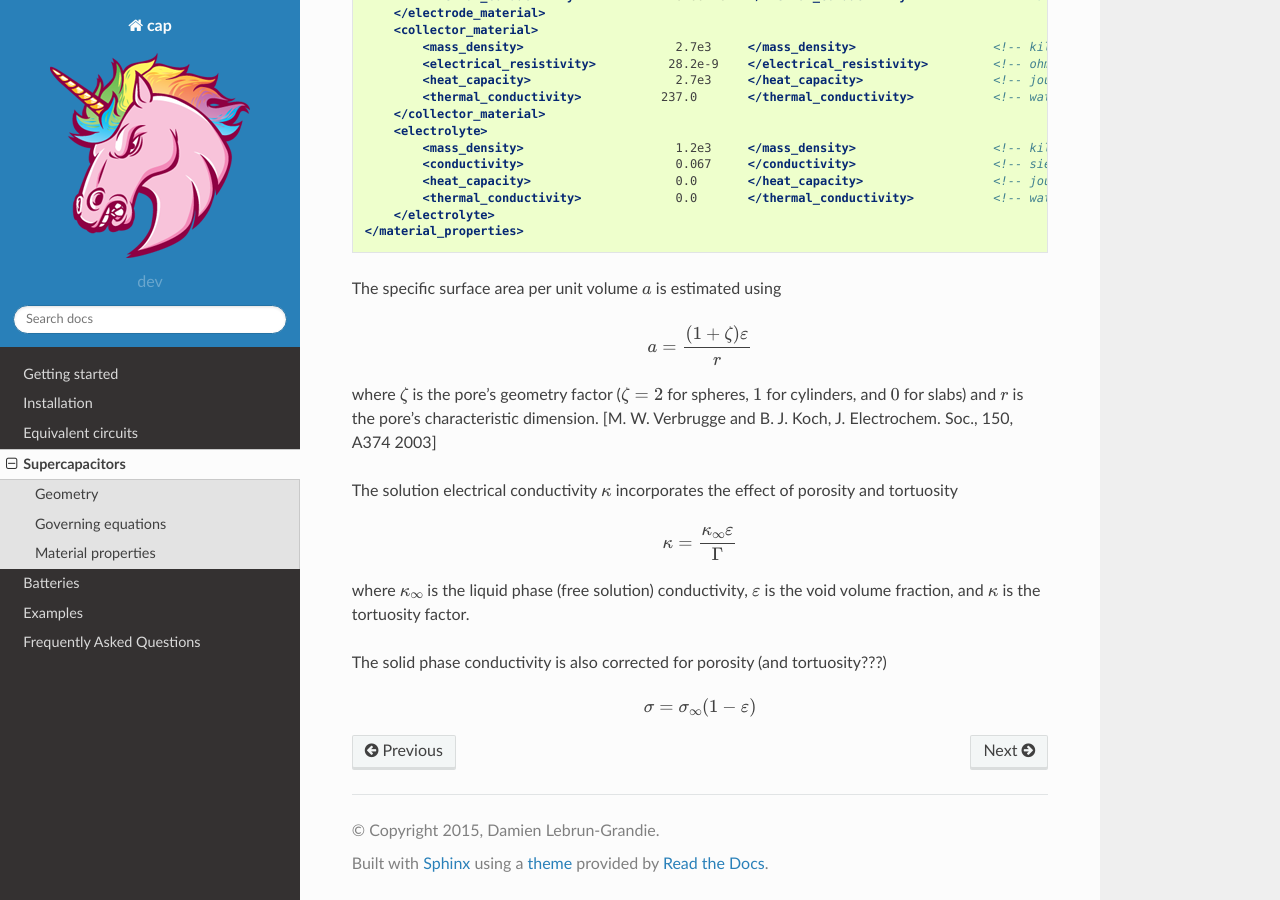
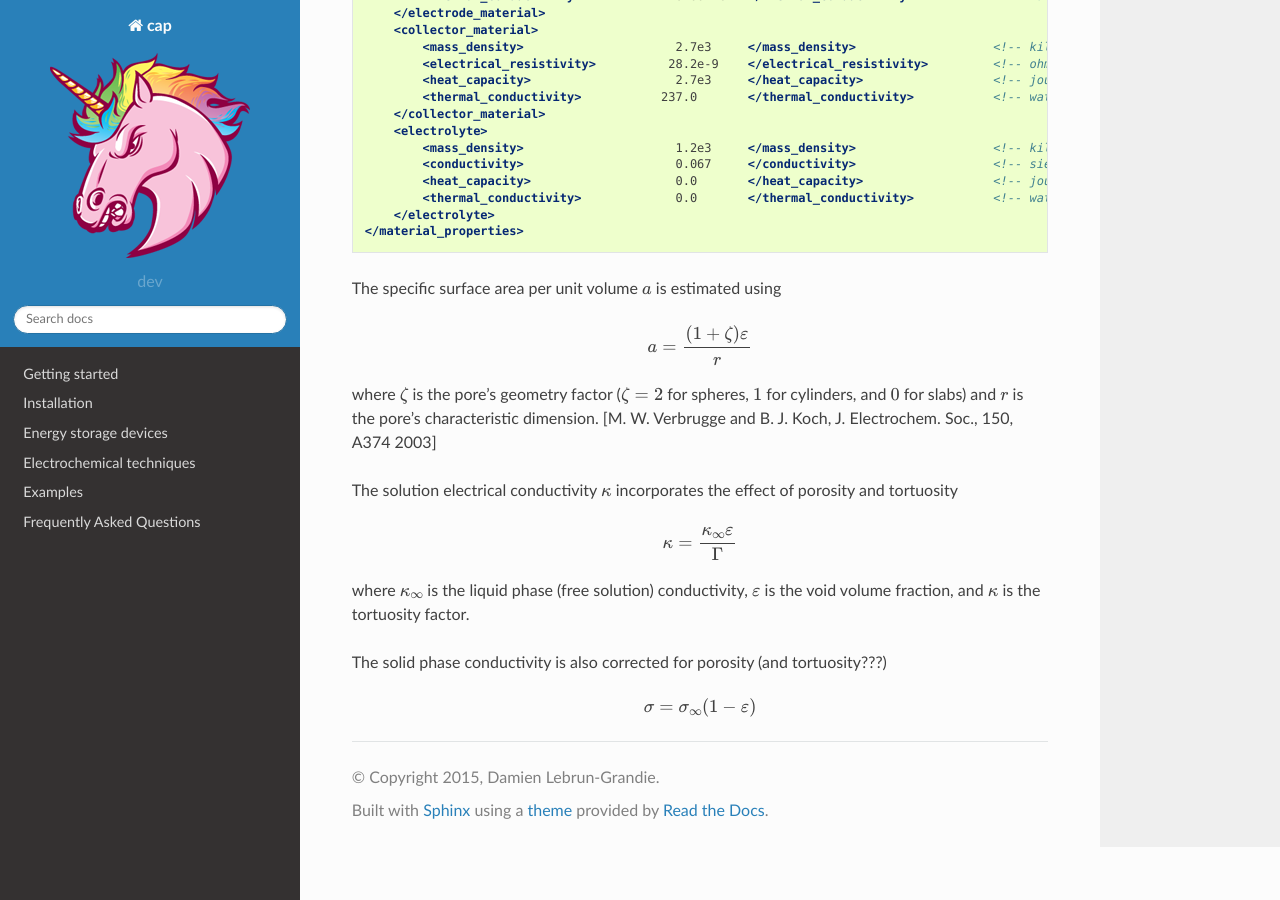
Before and after one commit to ORNL-CEES/Cap, a Sphinx documentation site: the page built from docs/source/super_capacitor.rst, in a window 1280 px wide and 900 px high, scrolled down 3728 px. Built offline with Sphinx 7.4.7 and the Read the Docs theme 2.0.0, drawn with Linux system fonts in a browser that asks for light colours; formulas are drawn with MathJax 3.

Commit message:
update docs (rearrange and add cv)

```diff
--- a/docs/source/battery.rst
+++ b/docs/source/battery.rst
@@ -1,4 +1,4 @@
 Batteries
-=========
+---------
 
 NOT IMPLEMENTED
--- /dev/null
+++ b/docs/source/energy_storage_devices.rst
@@ -0,0 +1,8 @@
+Energy storage devices
+======================
+
+.. include:: equivalent_circuits.rst
+
+.. include:: super_capacitor.rst
+
+.. include:: battery.rst
--- a/docs/source/equivalent_circuits.rst
+++ b/docs/source/equivalent_circuits.rst
@@ -1,8 +1,8 @@
 Equivalent circuits
-===================
+-------------------
 
 Series RC
----------
+^^^^^^^^^
 
 .. figure:: series_rc.png
 
@@ -36,7 +36,7 @@
 
 
 Parallel RC
------------
+^^^^^^^^^^^
 
 .. figure:: parallel_rc.png
 
--- a/docs/source/index.rst
+++ b/docs/source/index.rst
@@ -13,9 +13,8 @@
 
    overview
    install
-   equivalent_circuits
-   super_capacitor
-   battery
+   energy_storage_devices
+   electrochemical_techniques
    examples
    faq
 
```
Also changed, not shown: docs/source/cyclic_voltammetry.rst (added, +49 -0 lines), docs/source/electrochemical_techniques.rst (added, +20 -0 lines), docs/source/examples.rst (+0 -13 lines), docs/source/super_capacitor.rst (+4 -4 lines), docs/source/cv_files/cv_2_1.png (added), docs/source/cv_files/cv_2_3.png (added).
